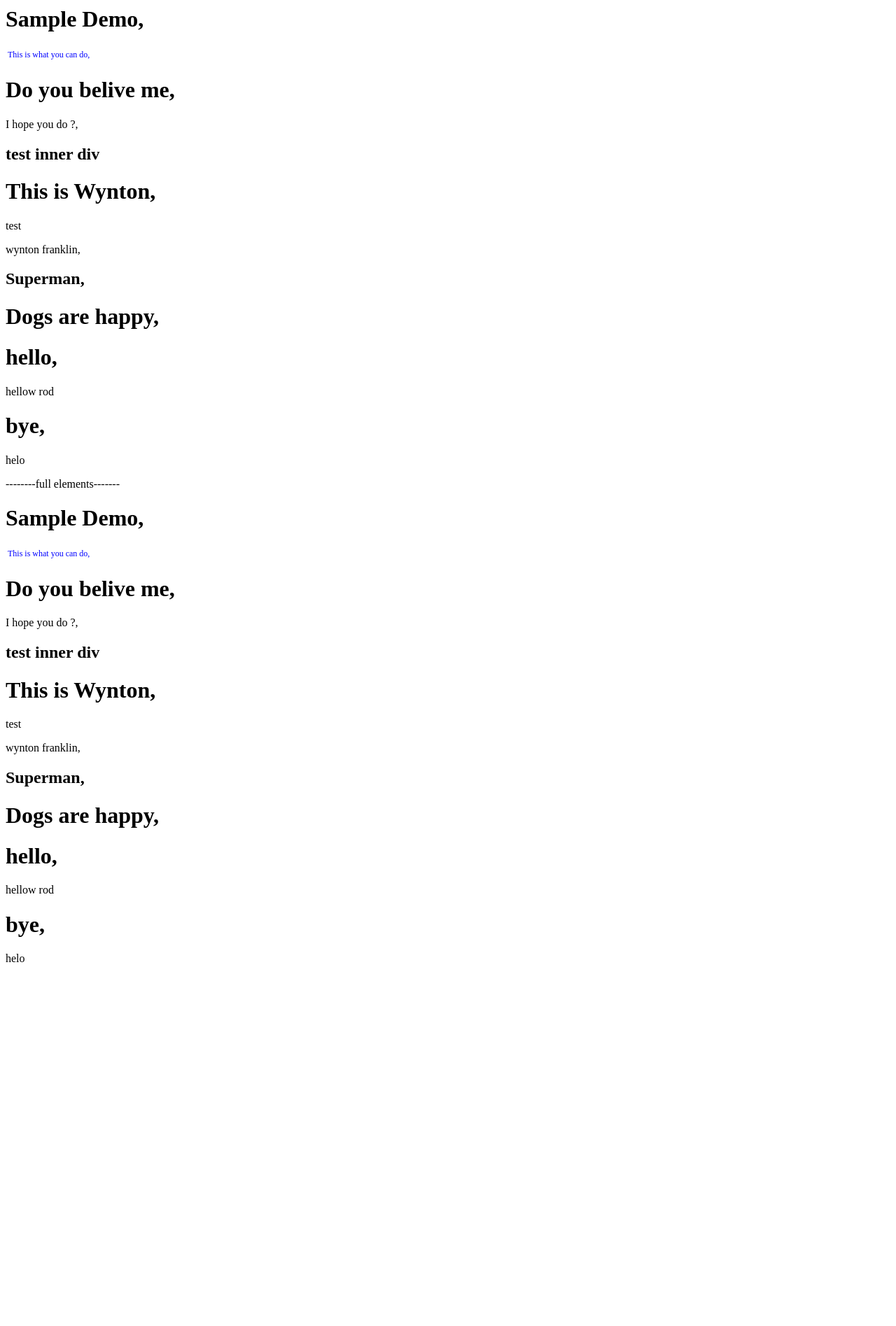
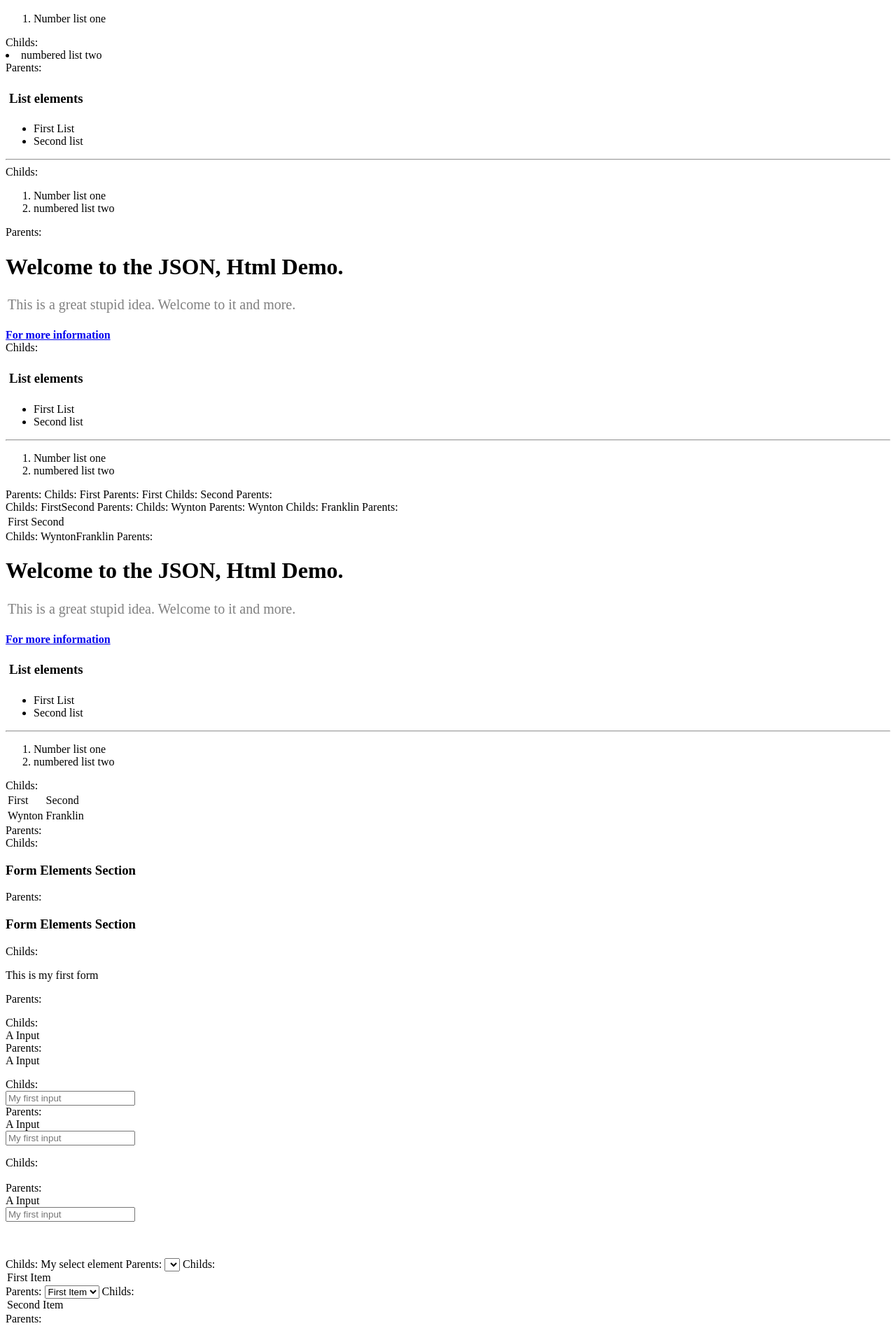
Before and after one commit to wyntonfranklin/jsontohtml, a PHP site: page / in a window 1280 px wide. Shown: the part 1242-3137 px from the top of the page at 70% size. Before the commit the page ends 2617 px from the top, so only its background shows below. Run offline with PHP 8.4, Linux system fonts and the light colour scheme; lists and menus that the app fills with data are empty.

Commit message:
fixed recursive output. add more html elements. remove dependency.

```diff
--- a/HtmlElement.php
+++ b/HtmlElement.php
@@ -19,7 +19,11 @@ class HtmlElement
     private $_style;
     private $_class;
     private $_id;
+    private $_href;
     private $_hasChildren=false;
+    private $children= array();
+    private $parent;
+    private $_generalAttributes=array();
 
 
     /**
@@ -97,16 +101,24 @@ class HtmlElement
      */
     public function getAttributes()
     {
-        $attibuteMembers = ['class','id','style'];
+        $attibuteMembers = ['class','id','style','href'];
         $o = '';
         foreach ($attibuteMembers as $member){
             $classMember = "_" . $member;
             if(!empty($this->$classMember)){
-                $o .= $member . '="'.$this->$classMember.'" ';
+                $o .= $this->getAttibMemberRealName($member) . '="'.$this->$classMember.'" ';
             }
         }
         $this->setAttributes($o);
         return $this->_attributes;
+    }
+
+    private function getAttibMemberRealName($psudoName)
+    {
+        if($psudoName === 'inline'){
+            return "style";
+        }
+        return $psudoName;
     }
 
     /**
@@ -197,8 +209,53 @@ class HtmlElement
         $this->_id = $id;
     }
 
+    /**
+     * @return mixed
+     */
+    public function getHref()
+    {
+        return $this->_href;
+    }
+
+    /**
+     * @param mixed $href
+     */
+    public function setHref($href)
+    {
+        $this->_href = $href;
+    }
+
+    /**
+     * @return mixed
+     */
+    public function getGeneralAttributes()
+    {
+        return $this->_generalAttributes;
+    }
+
+    /**
+     * @param mixed $generalAttributes
+     */
+    public function setGeneralAttributes($attributes)
+    {
+        $this->_generalAttributes = $attributes;
+    }
 
 
+    public function addGeneralAttributes($param, $value)
+    {
+        $this->_generalAttributes[$param] = $value;
+    }
+
+
+    public function createGeneralAttributes()
+    {
+        $o = "";
+        foreach ($this->getGeneralAttributes() as $name => $value ){
+            $o .= $name . '="'.$value.'" ';
+        }
+        return $o;
+    }
 
 
 
@@ -213,13 +270,25 @@ class HtmlElement
     {
         if($type == "text"){
             $this->addContent($attribs);
-        }else if($type == "style"){
+        }else if($type == "inline"){
            $this->setStyle($attribs);
         }else if($type == "class"){
             $this->setClass($attribs);
         }else if($type == "id"){
             $this->setId($attribs);
+        }else if($type == "href"){
+            $this->setHref($attribs);
         }
+    }
+
+
+    public function isVerifiedAttribue($attrib)
+    {
+        $verifiedMembers = ['class','id','inline','href','text'];
+        if(in_array($attrib, $verifiedMembers)){
+            return true;
+        }
+        return false;
     }
 
 
@@ -234,14 +303,64 @@ class HtmlElement
         return $classOptions;
     }
 
-    public function createHtml()
+    public function getHtml()
     {
         $o = "<" . $this->getTag();
-        $o .= " " . $this->getAttributes() . ">";
+        $o .= " " . $this->getAttributes() . $this->createGeneralAttributes() . ">";
         $o .= $this->getContent();
         $o .= "</" . $this->getTag() . ">";
         return $o;
     }
 
+    public function addChild($element)
+    {
+        $element->parent = $this;
+        $this->children[] = $element;
+    }
+
+    public function getChildrenCount()
+    {
+        return count($this->children);
+    }
+
+    public function getChildren()
+    {
+        return $this->children;
+    }
+
+    /**
+     * @return mixed
+     */
+    public function getParent()
+    {
+        return $this->parent;
+    }
+
+    /**
+     * @param mixed $parent
+     */
+    public function setParent($parent)
+    {
+        $this->parent = $parent;
+    }
+
+    public function hasParent()
+    {
+        if($this->getParent() !== null ){
+            return true;
+        }
+        return false;
+    }
+
+    public function removeChild()
+    {
+        array_pop($this->children );
+    }
+
+    public function removeChildren(){
+        $this->children = array();
+    }
+
+
 
 }
--- a/JsonToHtml.php
+++ b/JsonToHtml.php
@@ -16,55 +16,68 @@ class JsonToHtml
     const H1_TAG="h1";
 
     private $_rawJsonData;
-    private $_jsonAsArray;
     private $_output;
     private $closeElements = array();
     private $_lineElements = array();
     private $_childrenElements = array();
-    private $root;
 
     /**
      * JsonToHtml constructor.
      */
     public function __construct()
     {
-        $root = new Tree\Node\Node('document');
 
     }
 
-    public function readFile($file){
+    public function readFile($file)
+    {
         $file = fopen(__DIR__.'/' . $file,'r');
         while (!feof($file)){
             $line = fgets($file);
             $this->parseLine($line);
         }
         $this->createHtmlOutput();
-        //var_dump($this->closeElements);
     }
 
     private function createHtmlOutput()
     {
-        foreach($this->_lineElements as $htmlElement){
-            echo $htmlElement->createHtml() . "\n";
+        $this->getElementsTreeOutput();
+    }
+
+    private function getElementsTreeOutput()
+    {
+        $this->recursiveElementTraverse($this->_childrenElements[0]);
+        $o =  $this->_childrenElements[0]->getHtml();
+        $this->setOutput($o);
+        $this->writeToFile($o);
+    }
+
+    private function recursiveElementTraverse($element)
+    {
+        if($element->getChildrenCount() >0 ){
+            foreach ($element->getChildren() as $child) {
+                $this->recursiveElementTraverse($child);
+            }
+        }else{
+           $this->recursiveAddToParent($element);
         }
-        echo '--------child  elements-------'."\n";
-        foreach($this->_childrenElements as $htmlElement){
-            echo $htmlElement->createHtml() . "\n";
-        }
-        echo '--------full elements-------'."\n";
-        $length = count($this->_childrenElements)-1;
-        $children = $this->_childrenElements;
-        $o= "";
-        $parent = "";
-        for($i=0; $i<=$length; $i++){
-            if($i!==0){
-                $o .= $children[$i]->createHtml();
+    }
+
+    private function recursiveAddToParent($element){
+        if($element!== null){
+            $parent = $element->getParent();
+            if($parent!== null){
+                echo "Parents: " .$parent->getHtml() . "\n";
+                $parent->addContent($element->getHtml());
+                echo "Childs: " .$element->getHtml() . "\n";
+                $parent->removeChild();
+                if($parent->getChildrenCount()==0){
+                    $this->recursiveAddToParent($parent);
+                }
+            }else{
+
             }
         }
-        $parent = $children[0]->addContent($o);
-        $o = $parent->createHtml();
-        $this->writeToFile($o);
-        echo $o;
     }
 
     private function writeToFile($output)
@@ -79,8 +92,6 @@ class JsonToHtml
         if($semPosition !== false){
             $before = $this->formatData(substr($line, 0, $semPosition));
             $after =  $this->formatData(substr($line, $semPosition+1));
-           // echo "before- " . trim($before). " : ";
-           // echo "after- " . trim($after) ."\n";
             $hE = $this->createHtmlElement($before, $after);
             $this->_lineElements[] = $hE;
             if($after === "{"){
@@ -89,14 +100,19 @@ class JsonToHtml
         }else{
             $bracket = trim($line);
             if($bracket !== "{"){
-                $bracket = $this->formatData($line);
-                $popped = array_pop($this->closeElements);
-               // echo "braket : " . $bracket . "\n";
-               // echo "closing elemnt: " . $popped . "\n";
-                //$this->closeElement($popped);
+                $sizeOfChildren = count($this->_childrenElements);
+                if($sizeOfChildren!=1){
+                    $child = array_pop($this->_childrenElements);
+                    $sizeOfChildren = count($this->_childrenElements);
+                    $parent = $this->_childrenElements[$sizeOfChildren-1];
+                    if($parent!==null){
+                        $parent->addChild($child);
+                    }
+                }
             }
         }
     }
+
 
     private function getLastInElement()
     {
@@ -111,7 +127,13 @@ class JsonToHtml
 
     private function formatData($text)
     {
-        return str_replace('"', "", trim($text));
+        $data = str_replace('"', "", trim($text));
+        $lastElement = substr($data, -1);
+        if(strcmp($lastElement,",")==0){
+            return substr($data, 0, -1);
+        }else{
+            return $data;
+        }
     }
 
     private function createHtmlElement($element, $content)
@@ -121,36 +143,27 @@ class JsonToHtml
             $htmlElement->create($element);
             if($content==="{"){
                 $this->_childrenElements[] = $htmlElement;
-                $htmlElement->setHasChildren(true);
             }else{
                 $htmlElement->setContent($content);
                 $child = array_pop($this->_childrenElements);
                 if($child !== null ){
-                    if($child->getHasChildren()){
-                        $child->addContent($htmlElement->createHtml());
-                        array_push($this->_childrenElements, $child);
-                    }
+                    $child->addChild($htmlElement);;
+                    array_push($this->_childrenElements, $child);
                 }
             }
         }else{
             $htmlElement = $this->getLastInElement();
             if($htmlElement !== null){
-                $htmlElement->addAttributes($element, $content);
-               // $this->addLineElement($htmlElement);
+                if($htmlElement->isVerifiedAttribue($element)){
+                    $htmlElement->addAttributes($element, $content);
+                }else{
+                    $htmlElement->addGeneralAttributes($element, $content);
+                }
             }
         }
         return $htmlElement;
     }
 
-    private function closeElement($type){
-        if($type === "html"){
-            $this->addOutput("</html>");
-        }else if($type === "h1"){
-            $this->addOutput("</h1>");
-        }else if( $type === "p"){
-            $this->addOutput("</p>");
-        }
-    }
 
     public function getTestOutput()
     {
@@ -213,22 +226,14 @@ class JsonToHtml
         return $this->_output;
     }
 
-    private function convertJsonToArray($json)
-    {
-        var_dump($json);
-        $this->_jsonAsArray = json_decode($json, TRUE);
-        var_dump($this->_jsonAsArray);
-        return $this->_jsonAsArray;
-    }
-
-    private function getJsonAsArray()
-    {
-        return $this->_jsonAsArray;
-    }
 
     private function isHtmlTag($el)
     {
-        $tags = array("html","h1","p","h2","div");
+        $tags = ["html","h1","p","h2","div","a","span",
+            "h3","h4","h5","h6","script","header","footer","title","style",
+            "ul","li","ol","section","article","pre","body","nav","hr","img"
+            ,"iframe","table","tr","td","th","form","input","label","br",
+            "select","option"];
         if(in_array($el, $tags)){
             return true;
         }
@@ -236,4 +241,5 @@ class JsonToHtml
     }
 
 
+
 }
--- a/composer.json
+++ b/composer.json
@@ -9,6 +9,5 @@
         }
     ],
     "require": {
-        "nicmart/tree": "~0.2"
     }
 }
--- a/demo.html
+++ b/demo.html
@@ -1 +1 @@
-<html ><h1 >Sample Demo,</h1><p style="color:blue; font-size:12px; padding:3px;" >This is what you can do,</p><div ><h1 >Do you belive me,</h1><p >I hope you do ?,</p></div><div ><h2 >test inner div</h2></div><div ><h1 >This is Wynton,</h1><p >test</p><p >wynton franklin,</p></div><h2 class="btn" style="font-weight:bold," >Superman,</h2><h1 id="my-dogs" >Dogs are happy,</h1><div ><h1 >hello,</h1><p >hellow rod</p></div><div ><h1 >bye,</h1><p >helo</p></div></html>
+<html ><header ><title >My Json HTML, Demo</title></header><h1 >Welcome to the JSON, Html Demo.</h1><p class="batman" style="color:grey; font-size:20px; padding:3px;" >This is a great stupid idea. Welcome to it and more.</p><a style="font-weight:bold; display:block;" href="www.google.com" >For more information</a><div ><h3 style="padding:5px;" >List elements</h3><ul ><li >First List</li><li >Second list</li></ul><hr ></hr><ol ><li >Number list one</li><li >numbered list two</li></ol></div><table ><tr ><td >First</td><td >Second</td></tr><tr ><td >Wynton</td><td >Franklin</td></tr></table><div ><h3 >Form Elements Section</h3><p >This is my first form</p><form ><label style="display:block; margin-right:3px;" >A Input</label><input style="display:block" type="text" placeholder="My first input" value="" ></input><br ></br><label >My select element</label><select ><option >First Item</option><option >Second Item</option></select></form></div><div style="padding: 5px; background: #ccc;" ><h1 >This is Wynton</h1><p >And msome more text</p><div style="background:#ddd; padding:5px;" ><p >hello</p></div></div><p >wynton franklin</p><h2 class="btn" style="font-weight:bold" >Superman</h2><h1 id="my-dogs" >Dogs are happy</h1></html>
```
Also changed, not shown: data.json (+63 -17 lines).
